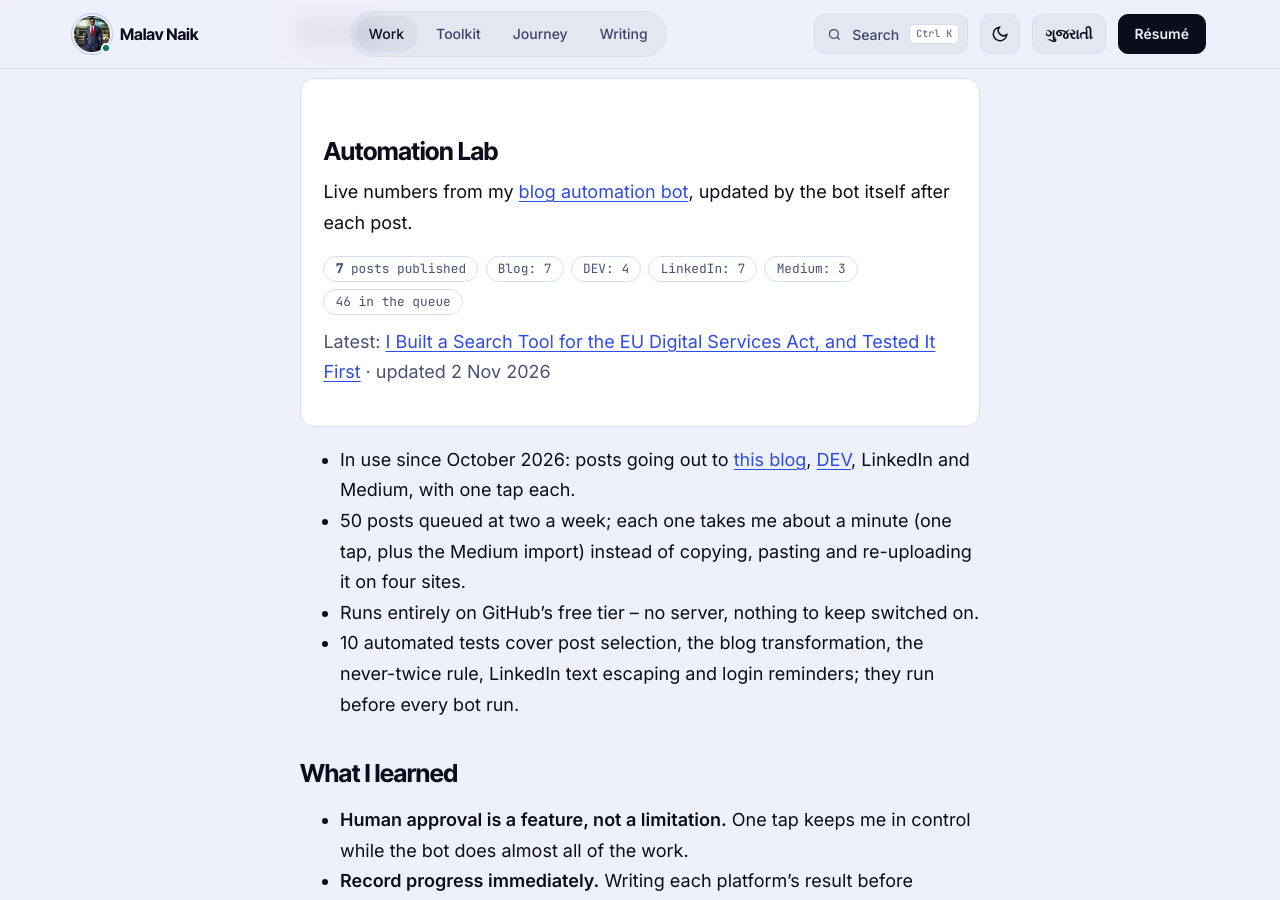
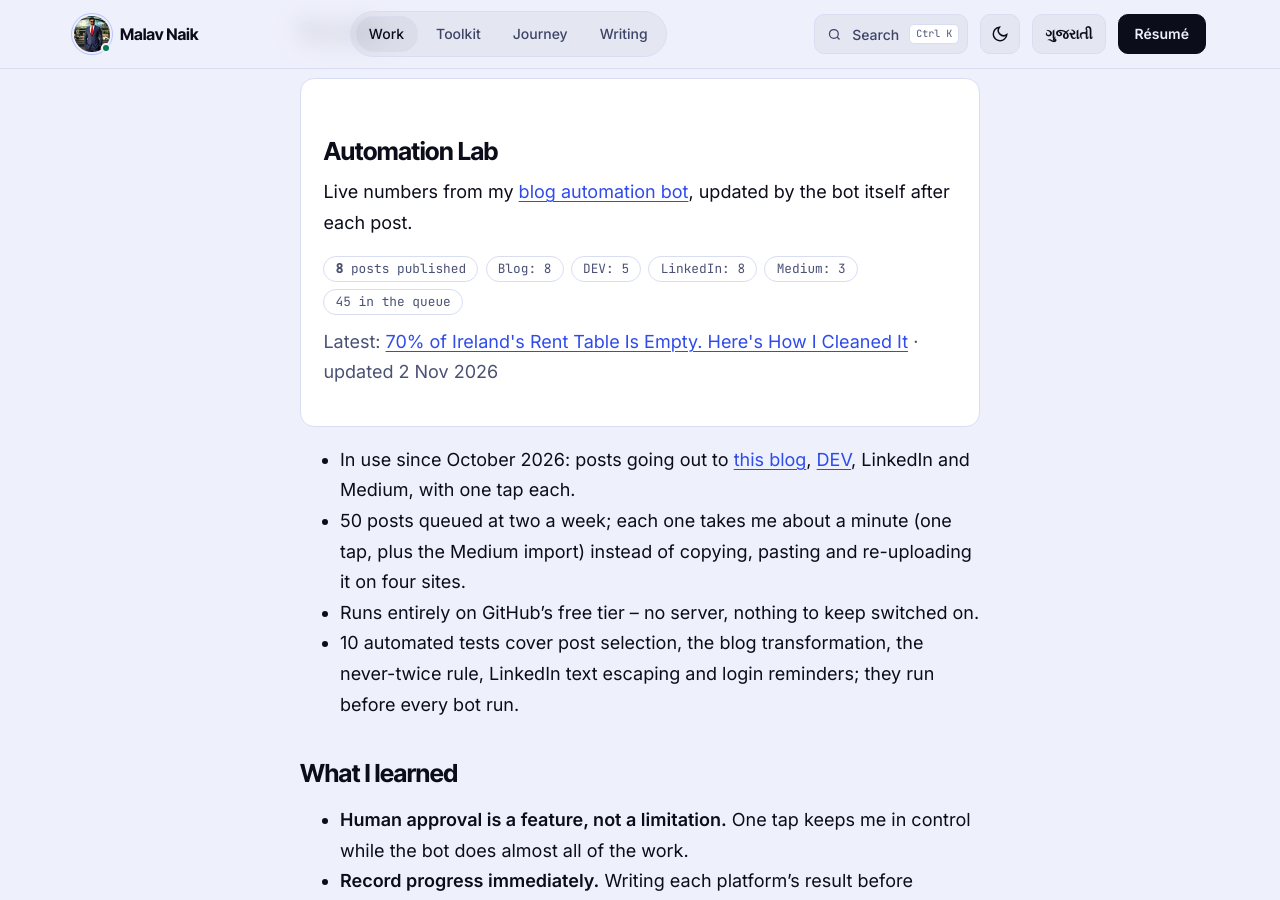
Before and after one commit to malavnaik99/malavnaik99.github.io, a Jekyll site: the page built from _projects/blog-automation-bot.md, in a window 1280 px wide and 900 px high, scrolled down 3257 px. Built offline with Jekyll 4.4.1, drawn with Linux system fonts in a browser that asks for light colours.

Commit message:
Automation Lab: update numbers

```diff
--- a/_data/automation.json
+++ b/_data/automation.json
@@ -1,15 +1,15 @@
 {
- "posts_published": 7,
- "posts_queued": 46,
+ "posts_published": 8,
+ "posts_queued": 45,
  "platforms": {
-  "Blog": 7,
-  "DEV": 4,
-  "LinkedIn": 7,
+  "Blog": 8,
+  "DEV": 5,
+  "LinkedIn": 8,
   "Medium": 3
  },
  "last_post": {
-  "title": "I Built a Search Tool for the EU Digital Services Act, and Tested It First",
-  "url": "https://malavnaik.com/blog/searching-the-eu-digital-services-act/"
+  "title": "70% of Ireland's Rent Table Is Empty. Here's How I Cleaned It",
+  "url": "https://malavnaik.com/blog/cleaning-irish-rents-open-data/"
  },
  "updated": "2026-11-02"
 }
```
